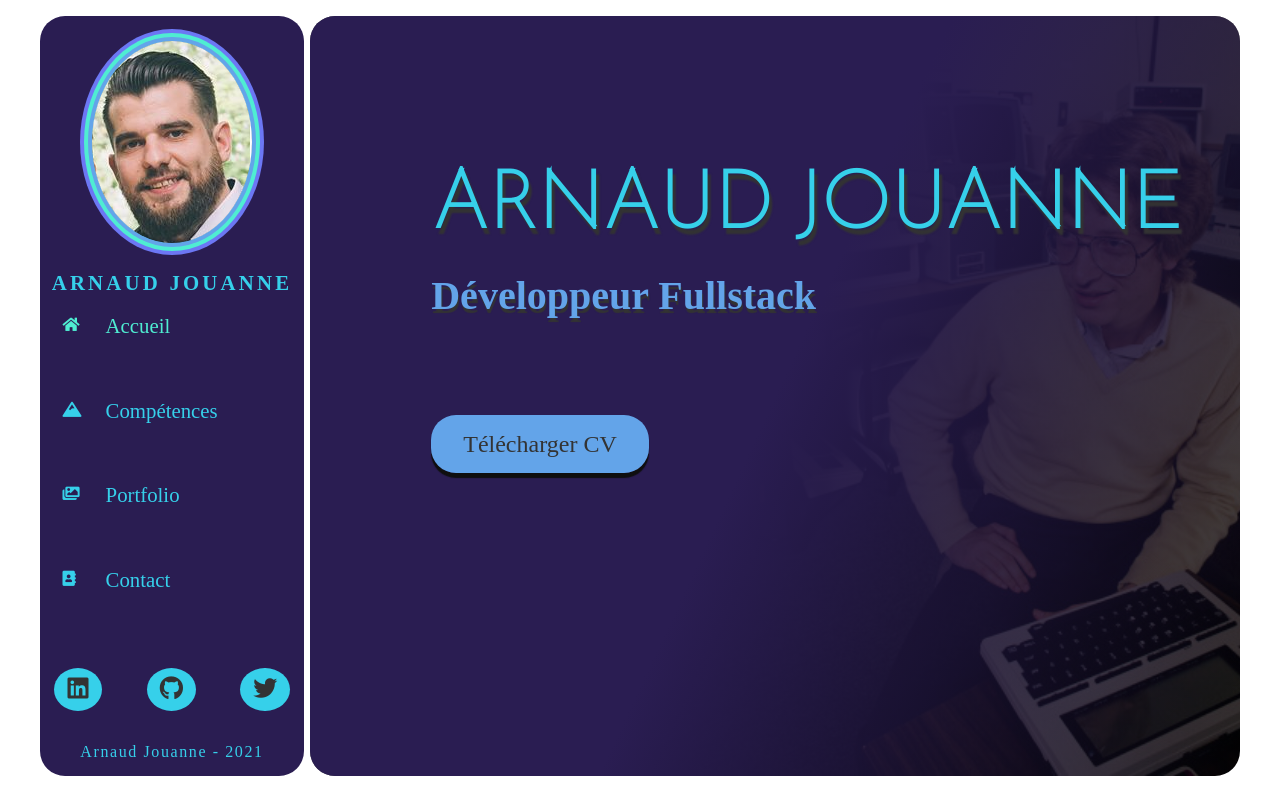
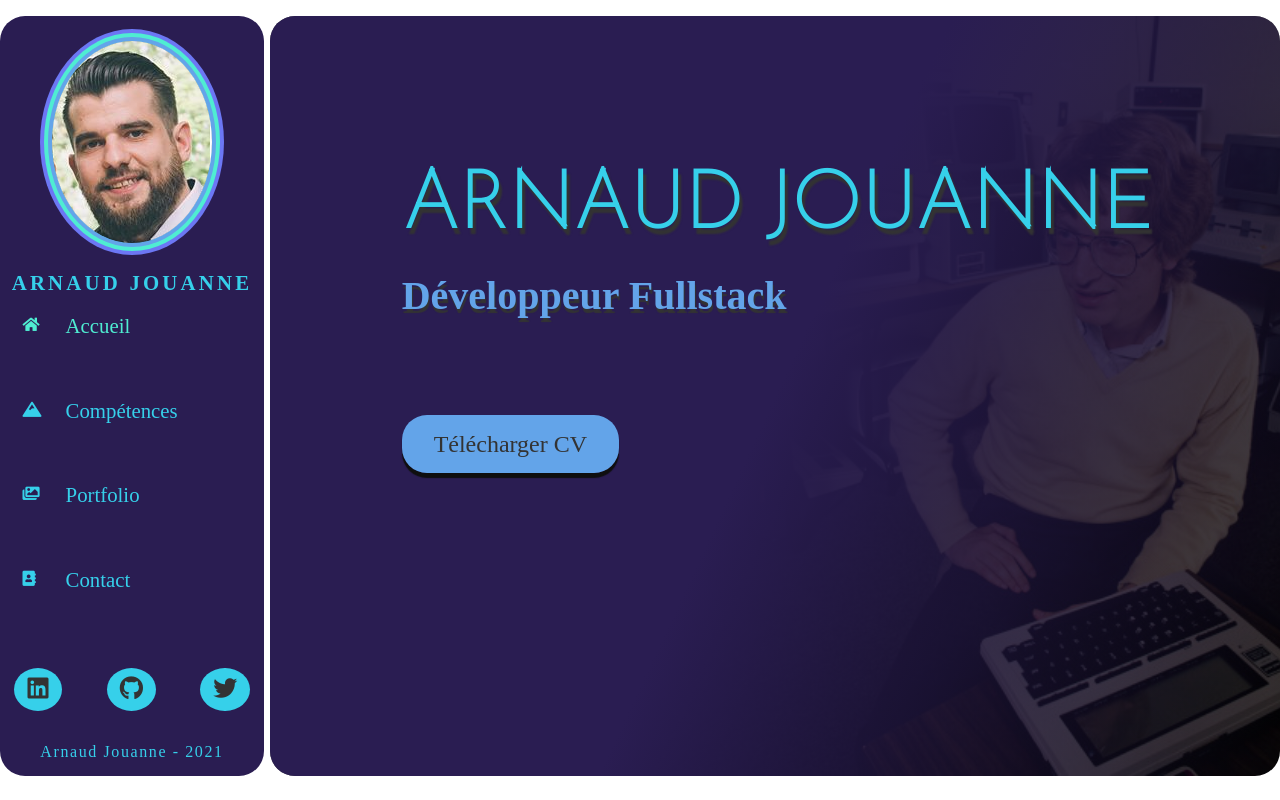
Before and after one commit to Nonos2k12/Site_CV_React, a React (Create React App) app: page / in a window 1280 px wide. Built offline with nearby package versions, Linux system fonts and the light colour scheme; a web font is replaced by a local one.

Commit message:
Little modif on _settings.scss (width of body)

```diff
--- a/src/styles/_settings.scss
+++ b/src/styles/_settings.scss
@@ -28,7 +28,7 @@ $minHeight: 95vh;
 }
 body {
   margin: 1rem auto;
-  max-width: 1200px;
+  //max-width: 1200px;
   font-family: $font-1;
   color: $black;
 }
```
